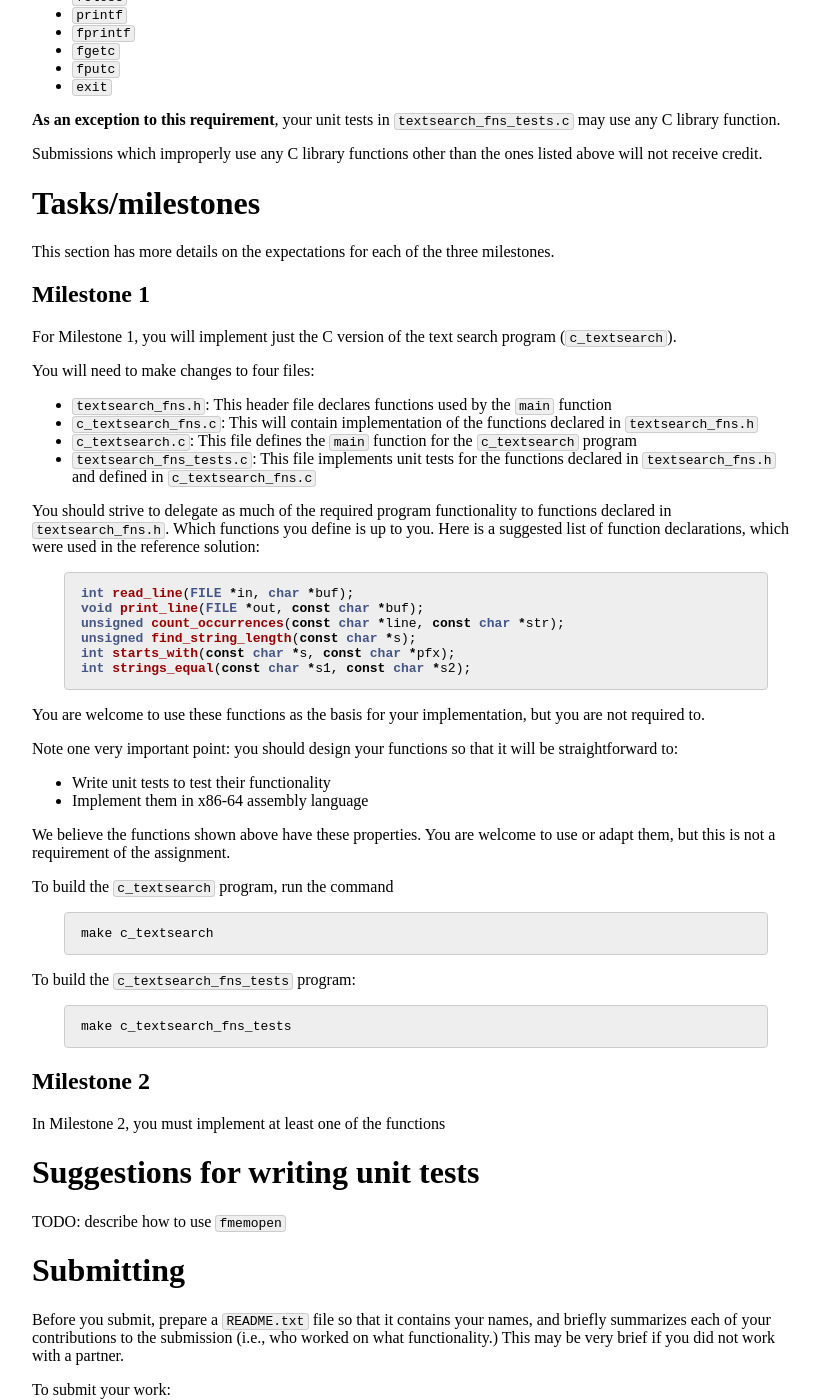
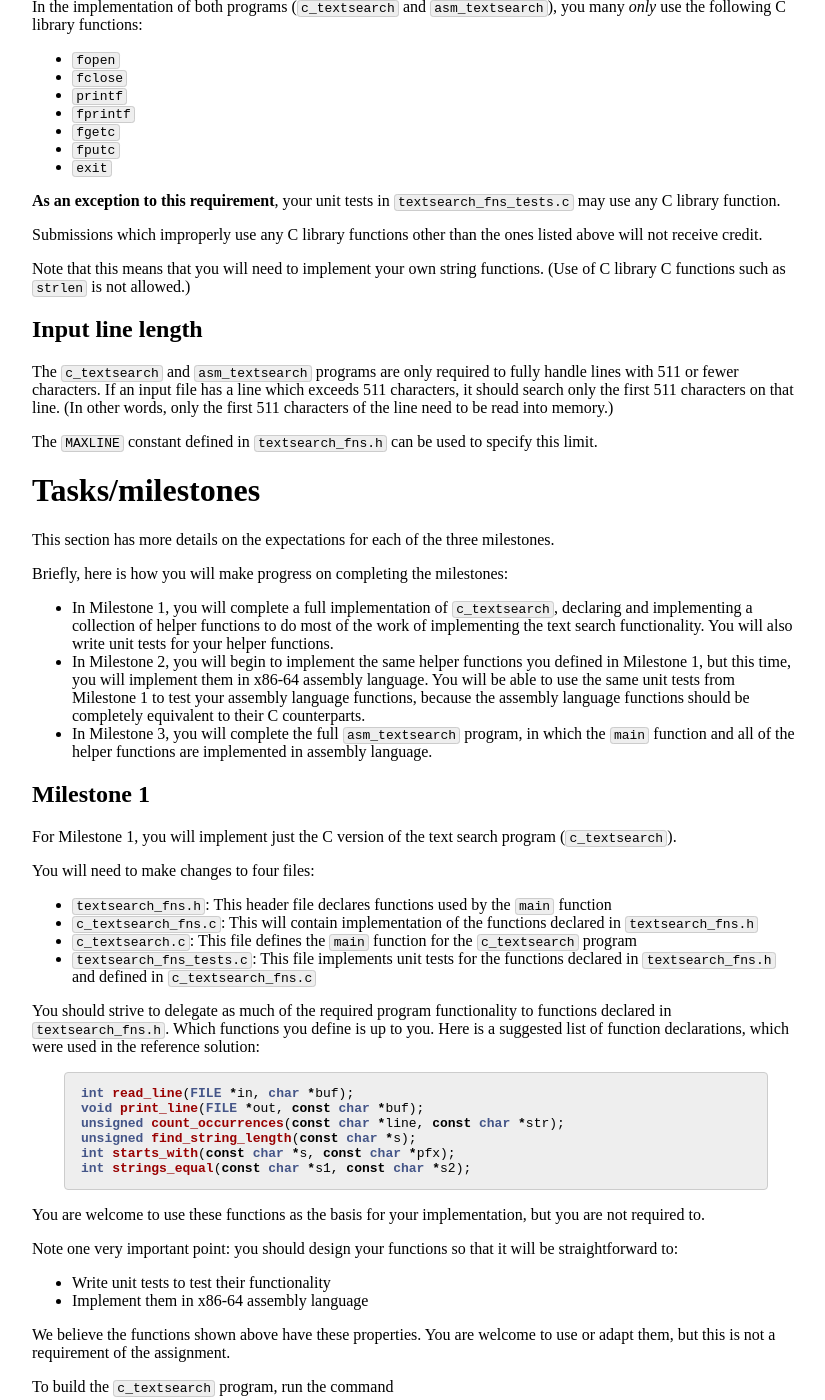
Before and after one commit to jhucsf/fall2021, a Jekyll site: the page built from assign/assign02.md, in a window 1280 px wide and 1400 px high, scrolled down 2501 px. Shown: the whole window, without its empty margins (224-1049 px from the left). Built offline with Jekyll 4.4.1, drawn with Linux system fonts in a browser that asks for light colours; some of the changed text lies outside the part shown.

Commit message:
more work on assignment 2 requirements

````diff
--- a/assign/assign02.md
+++ b/assign/assign02.md
@@ -11,6 +11,9 @@ Milestone 3: due **Tuesday, Oct 5th** by 11pm
 
 Assignment type: **Pair**, you may work with one partner
 
+*Note: this is a preliminary assignment description, and will be updated
+with additional information in the near future.*
+
 # Overview
 
 In this assignment, you will implement a program to search for occurrences
@@ -37,7 +40,7 @@ which test functions in `asm_textsearch_fns.S` that aren't implemented.
 I.e., `make asm_textsearch_fns_tests` should succeed, and when the `asm_textsearch_fns_tests`
 program is run, at least one test function should complete successfully.
 
-Grading criteria for milestone 3:
+Grading criteria for Milestone 3:
 
 * All functions in `asm_textsearch_fns.S` are fully implemented, and
   pass the unit tests in `textsearch_fns_tests.c` (30%)
@@ -144,6 +147,8 @@ $ <b>echo $?</b>
 
 # Important requirements
 
+## Use of C library functions
+
 In the implementation of both programs (`c_textsearch` and `asm_textsearch`), you
 many *only* use the following C library functions:
 
@@ -161,9 +166,37 @@ may use any C library function.
 Submissions which improperly use any C library functions other than the ones listed
 above will not receive credit.
 
+Note that this means that you will need to implement your own string functions.
+(Use of C library C functions such as `strlen` is not allowed.)
+
+## Input line length
+
+The `c_textsearch` and `asm_textsearch` programs are only required to fully handle lines
+with 511 or fewer characters.  If an input file has a line which exceeds 511 characters,
+it should search only the first 511 characters on that line.  (In other words,
+only the first 511 characters of the line need to be read into memory.)
+
+The `MAXLINE` constant defined in `textsearch_fns.h` can be used to specify this limit.
+
 # Tasks/milestones
 
 This section has more details on the expectations for each of the three milestones.
+
+Briefly, here is how you will make progress on completing the milestones:
+
+* In Milestone 1, you will complete a full implementation of `c_textsearch`,
+  declaring and implementing a collection of helper functions to do most
+  of the work of implementing the text search functionality.  You will
+  also write unit tests for your helper functions.
+* In Milestone 2, you will begin to implement the same helper functions
+  you defined in Milestone 1, but this time, you will implement them in
+  x86-64 assembly language.  You will be able to use the same unit tests
+  from Milestone 1 to test your assembly language functions, because the
+  assembly language functions should be completely equivalent to their C
+  counterparts.
+* In Milestone 3, you will complete the full `asm_textsearch` program, in
+  which the `main` function and all of the helper functions are implemented
+  in assembly language.
 
 ## Milestone 1
 
@@ -217,11 +250,32 @@ make c_textsearch_fns_tests
 
 ## Milestone 2
 
-In Milestone 2, you must implement at least one of the functions
+In Milestone 2, you must implement at least one of the functions declared in
+`textsearch_fns.h` in x86-64 assembly language, and use unit tests to demonstrate
+that it works correctly.
+
+Note that you may need to comment out the unit tests in `textsearch_fns_tests.c`
+which test functions that you haven't yet implemented in x86-64 assembly language.
+
+To build the `asm_textsearch_fns_tests` unit test program (in which your assembly
+language functions are tested by the unit tests you wrote in C), run the command
+
+```
+make asm_textsearch_fns_tests
+```
+
+**Extremely important**: Make sure that **all** of your assembly language code
+adheres to the x86-64 Linux register use and procedure calling conventions.
+For example, callee-saved registers must be saved and restored if your function
+modifies them, and you must assume that the values of caller-saved registers
+could by changed by a function call.  Also, make sure that the stack pointer
+is properly aligned in any function that will call other functions.
 
 # Suggestions for writing unit tests
 
 TODO: describe how to use `fmemopen`
+
+# Suggestions for testing and debugging
 
 # Submitting
 
````
Also changed, not shown: other parts of assign/assign02.md (+4 -4 lines).
